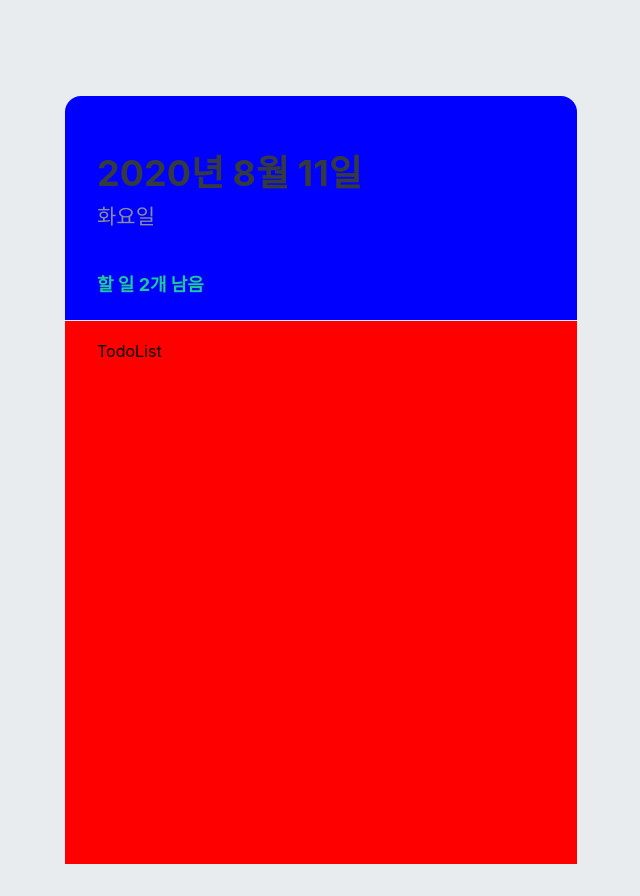
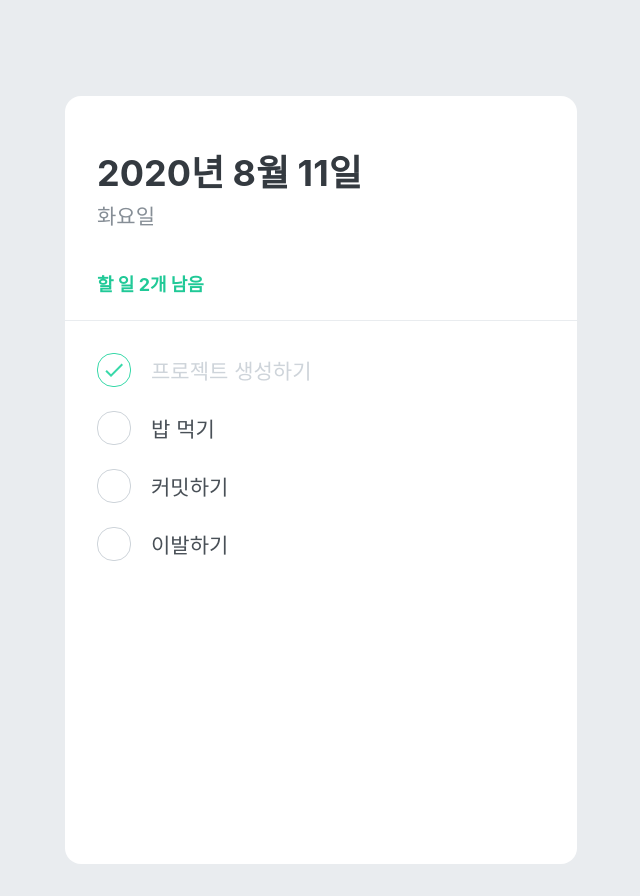
Before and after one commit to zwonlala/react-todolist, a React (Create React App) app: page / in a window 1280 px wide. Shown: the whole page, without its empty margins (319-959 px from the left). Built offline with nearby package versions, Linux system fonts and the light colour scheme.

Commit message:
Add TodoItem component
Add components/TodoItem.js
Use TodoItem at TodoList components
Change TodoList, TodoTemplate components's CSS

```diff
--- /dev/null
+++ b/src/components/TodoItem.js
@@ -0,0 +1,79 @@
+import React from "react";
+import styled, { css } from "styled-components";
+import { MdDone, MdDelete } from "react-icons/md"; //TodoItem에 사용할 아이콘 불러옴
+
+const CheckCircle = styled.div`
+  width: 32px;
+  height: 32px;
+  border-radius: 16px; //테두리를 둥글게 하기 위해서는 "16px"나 "50%" 이렇게 설정해 주면 됨.
+  border: 1px solid #ced4da; //border는 기본적으로 회색
+  font-size: 24px;
+  display: flex;
+  align-items: center;
+  justify-content: center; //체크 아이콘이 동그라미의 중앙에 나타나도록
+  margin-right: 20px;
+  cursor: pointer;
+
+  //나중에 CheckCircle에게 done 이라는 props를 보내줄 것 임!
+  //done이라는 값이 온다면 여러 줄의 CSS를 작성해줘야 하므로 위에서 CSS import
+  //done 값이 있으면, 테두리의 색과 색상을 바꿔준다!
+  ${(props) =>
+    props.done &&
+    css`
+      border: 1px solid #38d9a9;
+      color: #38d9a9;
+    `}
+`;
+
+const Text = styled.div`
+  flex: 1; //자신이 차지할 수 있는 공간 모두 차지하도록
+  font-size: 21px;
+  color: #495057;
+
+  //만약 done 이라는 props가 들어온다면 글자색을 아주 연하게 설정
+  ${(props) =>
+    props.done &&
+    css`
+      color: #ced4da;
+    `}
+`;
+
+const Remove = styled.div`
+  opacity: 0; //처음엔 안보임. TodoItemBlock에 커서를 올렸을 때만 보이게 할거임(이 설정은 TodoItemBlock "& hover"에 있음!)
+  display: flex;
+  align-items: center;
+  justify-content: center; //중앙에 정렬
+  color: #dee2e6; //칼라는 기본적으로 회색
+  font-size: 24px;
+  cusor: pointer; //커서가 바뀌게 해줄 거고
+  &:hover {
+    //커서가 올라가면 빨간색으로 바꿔줄꺼임!
+    color: #ff6b6b;
+  }
+`;
+
+const TodoItemBlock = styled.div`
+  display: flex;
+  align-items: center; //세로로 정렬
+  padding-top: 12px;
+  padding-bottom: 12px;
+  &:hover { //TodoItemBlock 위에 커서가 올라오면
+    ${Remove} { //위에 있는 Remove를 불러와("${Remove}" 이게 실제 가리키는 값은 해당 Remove 컴포넌트의 styled-components의 만들어진 class 이름이 여길루 옴)
+      opacity: 1; //opacity를 1로 설정해준다!!! 즉 보여진다
+    }
+  }
+`;
+
+function TodoItem({ id, done, text }) {
+  return (
+    <TodoItemBlock>
+      <CheckCircle done={done}>{done && <MdDone />}</CheckCircle>
+      <Text done={done}>{text}</Text>
+      <Remove>
+        <MdDelete />
+      </Remove>
+    </TodoItemBlock>
+  );
+}
+
+export default TodoItem;
--- a/src/components/TodoList.js
+++ b/src/components/TodoList.js
@@ -1,16 +1,23 @@
 import React from "react";
 import styled from "styled-components";
+import TodoItem from "./TodoItem";
 
 const TodoListBlock = styled.div`
   flex: 1;
   padding: 20px 32px;
   padding-bottom: 48px;
   overflow-y: auto;
-  background: red;
 `;
 
 function TodoList() {
-  return <TodoListBlock>TodoList</TodoListBlock>;
+  return (
+    <TodoListBlock>
+      <TodoItem text="프로젝트 생성하기" done={true} />
+      <TodoItem text="밥 먹기" done={false} />
+      <TodoItem text="커밋하기" done={false} />
+      <TodoItem text="이발하기" done={false} />
+    </TodoListBlock>
+  );
 }
 
 export default TodoList;
--- a/src/components/TodoTemplate.js
+++ b/src/components/TodoTemplate.js
@@ -7,7 +7,7 @@
   height: 768px;
 
   position: relative; //나중에 초록색 + 버튼을 TodoTemplate 내부의 최하단에 렌더링 해야 하는데 그때 필요한 속성
-  background: blue; //배경색 흰색
+  background: white; //배경색 흰색
   border-radius: 16px; //테두리 둥글게
   box-shadow: 0 0 8px rbga(0, 0, 0, 0.04); //그림자 투명도 설정
 
```
